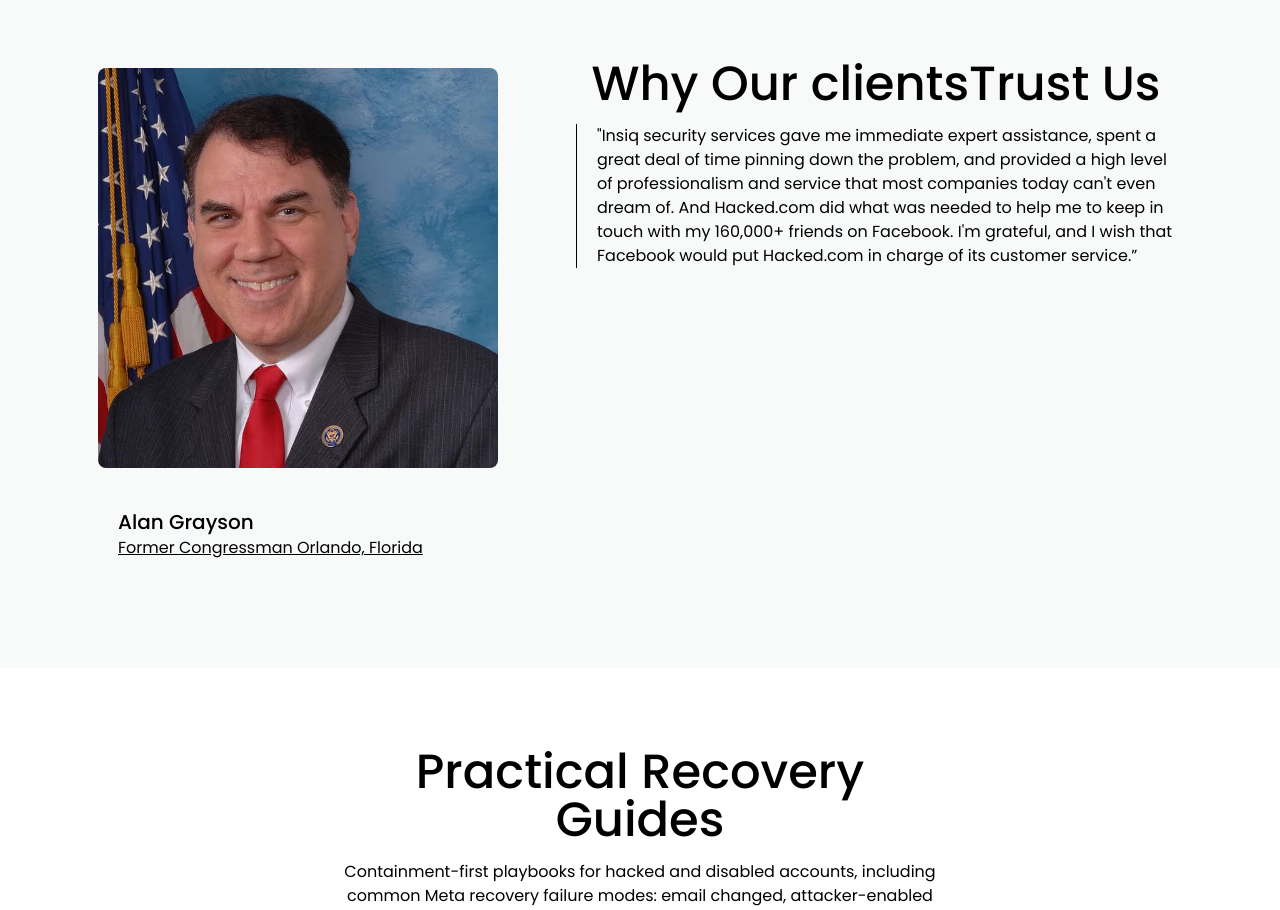
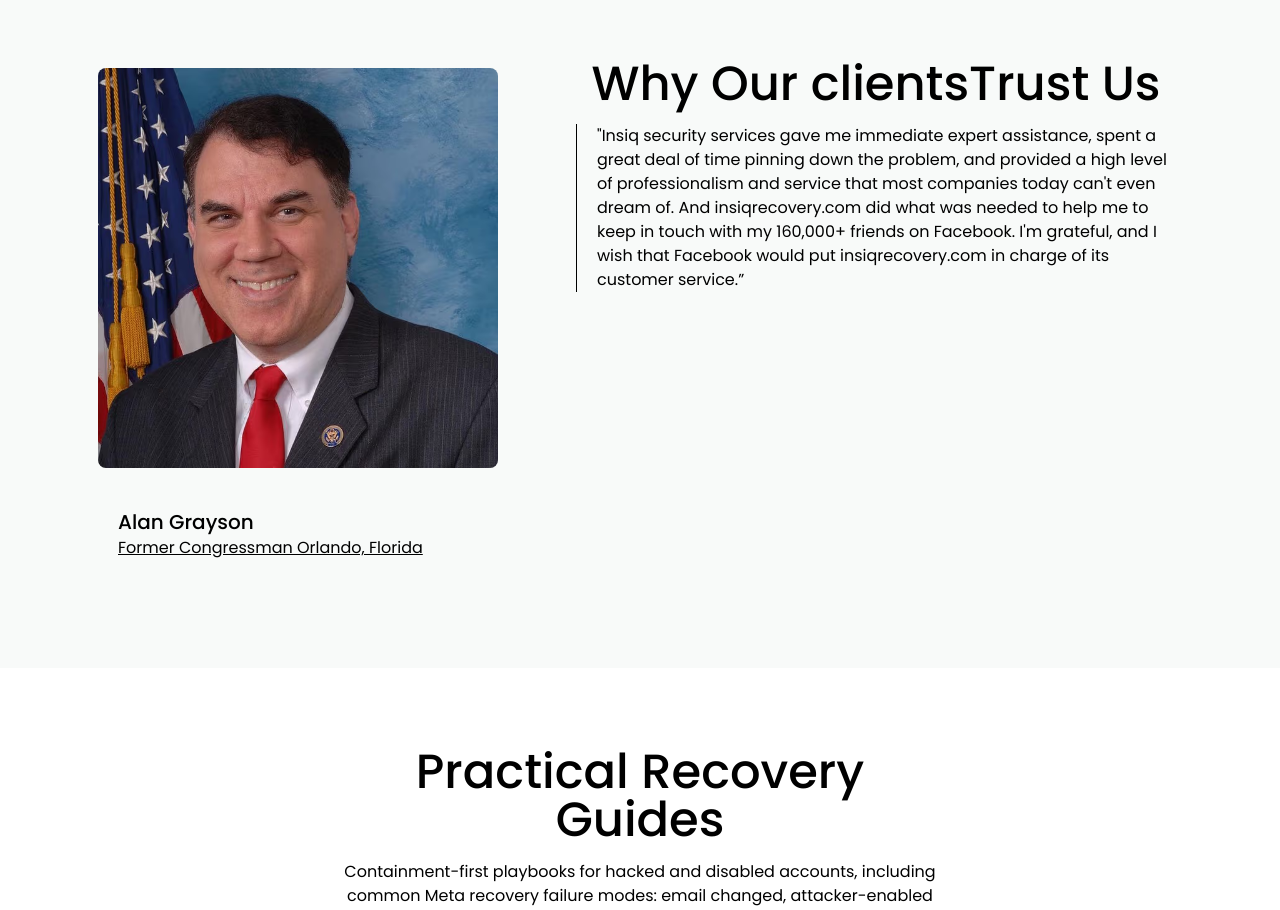
Before and after one commit to Emmaondrugz/insiq_recovery_service, a Next.js app: page / in a window 1280 px wide. Shown: the part 4020-4930 px from the top of the page. Built offline with nearby package versions, Linux system fonts and the light colour scheme; a web font is replaced by a local one.

Commit message:
Changed typo in whyus.tsx

```diff
--- a/app/components/Whyus.tsx
+++ b/app/components/Whyus.tsx
@@ -19,7 +19,7 @@ export default function Whyus() {
                         Why Our clients<br className="md:hidden"/>Trust Us
                     </div>
                     <div className="border-l pl-5">
-                        "Insiq security services gave me immediate expert assistance, spent a great deal of time pinning down the problem, and provided a high level of professionalism and service that most companies today can't even dream of. And Hacked.com did what was needed to help me to keep in touch with my 160,000+ friends on Facebook. I'm grateful, and I wish that Facebook would put Hacked.com in charge of its customer service.”
+                        "Insiq security services gave me immediate expert assistance, spent a great deal of time pinning down the problem, and provided a high level of professionalism and service that most companies today can't even dream of. And insiqrecovery.com did what was needed to help me to keep in touch with my 160,000+ friends on Facebook. I'm grateful, and I wish that Facebook would put insiqrecovery.com in charge of its customer service.”
                     </div>
                 </div>
             </div>
```
